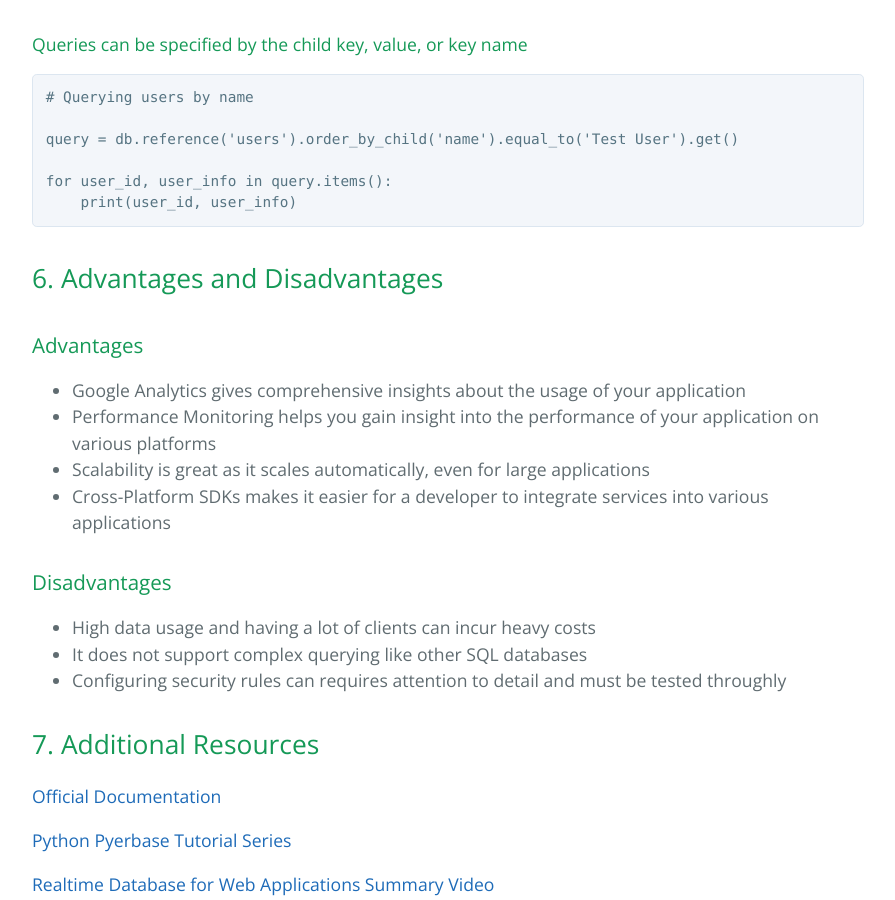
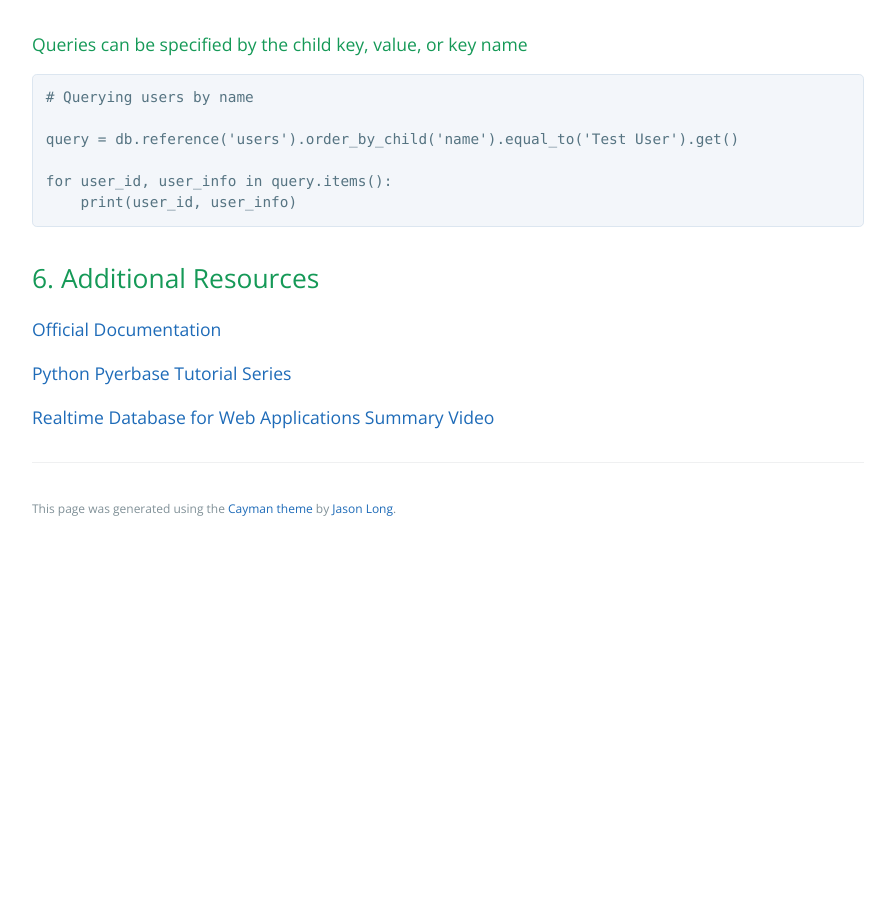
Before and after one commit to learning-software-engineering/learning-software-engineering.github.io, a Jekyll site: the page built from Topics/Tech_Stacks/Firebase_Realtime_Database.md, in a window 1280 px wide and 900 px high, scrolled down 3537 px. Shown: the whole window, without its empty margins (192-1087 px from the left). Built offline with Jekyll 4.4.1, drawn with Linux system fonts in a browser that asks for light colours; our own code applies the rules of GitHub Pages for plain Markdown files; after the commit the page ends 4088 px from its top, so only the background shows below that.

Commit message:
Initial PR ready

````diff
--- a/Topics/Tech_Stacks/Firebase_Realtime_Database.md
+++ b/Topics/Tech_Stacks/Firebase_Realtime_Database.md
@@ -120,21 +120,7 @@ for user_id, user_info in query.items():
     print(user_id, user_info)
 ```
 
-## 6. Advantages and Disadvantages
-
-### Advantages
-- Google Analytics gives comprehensive insights about the usage of your application
-- Performance Monitoring helps you gain insight into the performance of your application on various platforms
-- Scalability is great as it scales automatically, even for large applications
-- Cross-Platform SDKs makes it easier for a developer to integrate services into various applications
-
-### Disadvantages
-- High data usage and having a lot of clients can incur heavy costs
-- It does not support complex querying like other SQL databases
-- Configuring security rules can requires attention to detail and must be tested throughly
-
-
-## 7. Additional Resources
+## 6. Additional Resources
 [Official Documentation](https://firebase.google.com/docs/database)
 
 [Python Pyerbase Tutorial Series](https://www.youtube.com/playlist?list=PLs3IFJPw3G9Jwaimh5yTKot1kV5zmzupt)
````
